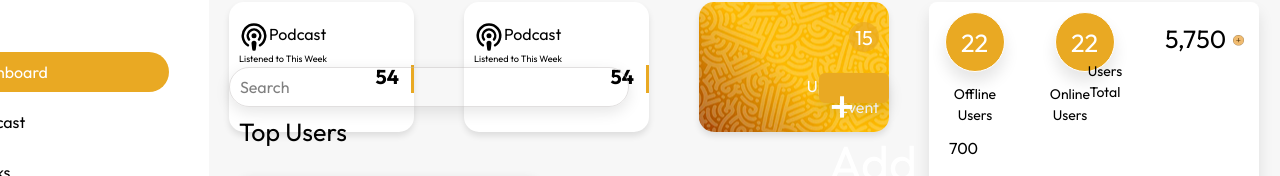
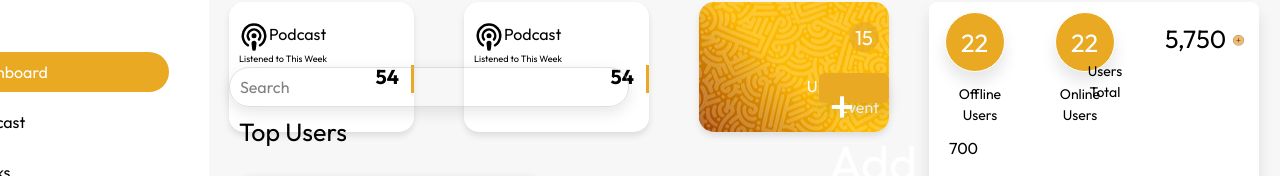
Before and after one commit to bantofweb4/FaithConnect, a React (Vite) app: page /dashboard in a window 1280 px wide. Shown: the part 118-294 px from the top of the page. Built offline with nearby package versions, Linux system fonts and the light colour scheme.

Commit message:
changeee

```diff
--- a/src/component/Chart.css
+++ b/src/component/Chart.css
@@ -70,7 +70,7 @@
     font-size: 14px;
     width: 50px;
     text-align: center;
-    margin-left: 85px;
+    margin-left: 90px;
     margin-top: -20px;
 }
 
@@ -84,7 +84,7 @@
 .usertext3{
     font-size: 14px;
     width: 50px;
-    margin-left: 70px;
+    margin-left: 80px;
     text-align: center;
     margin-top: -20px;
 }
```
